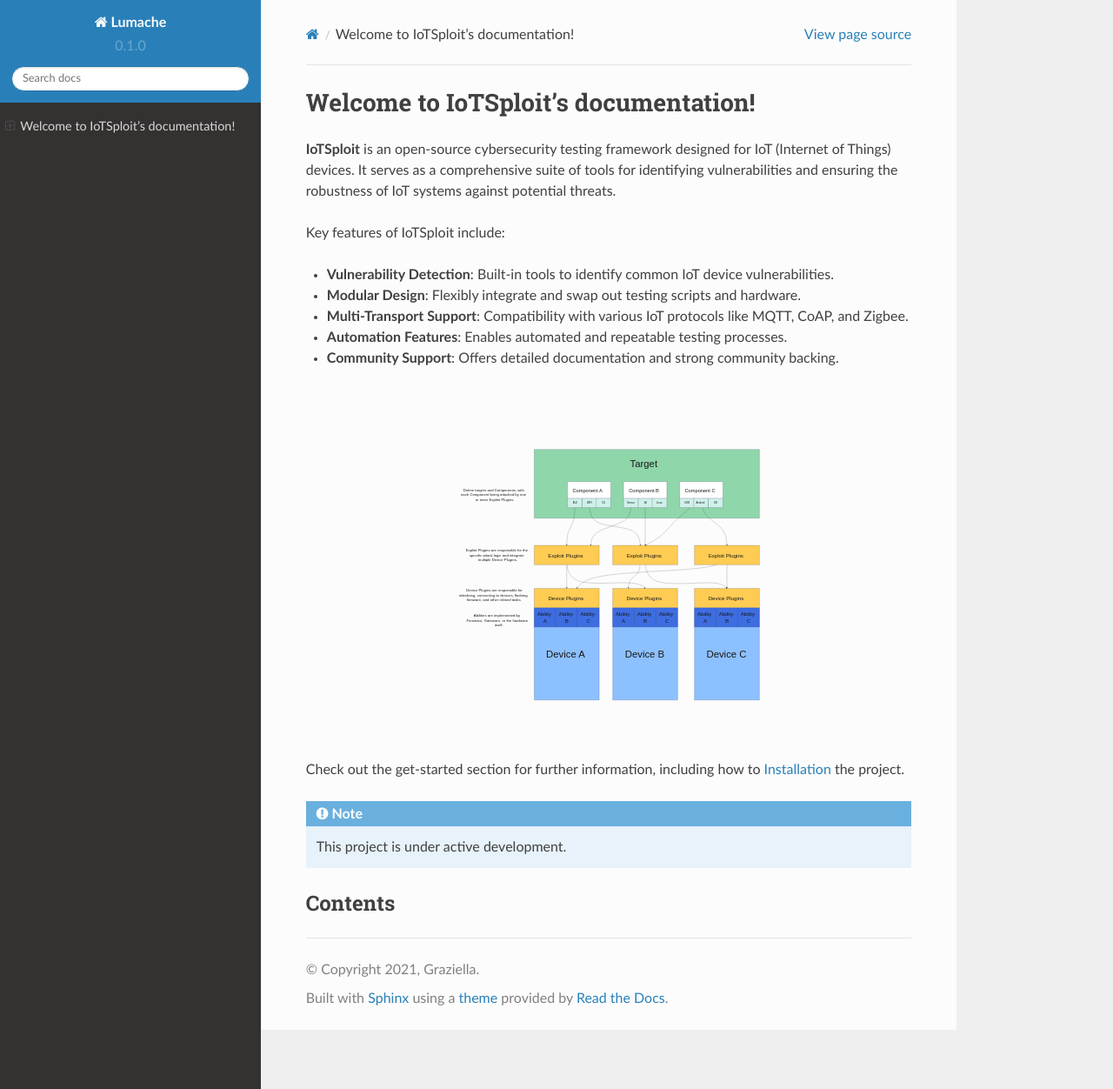
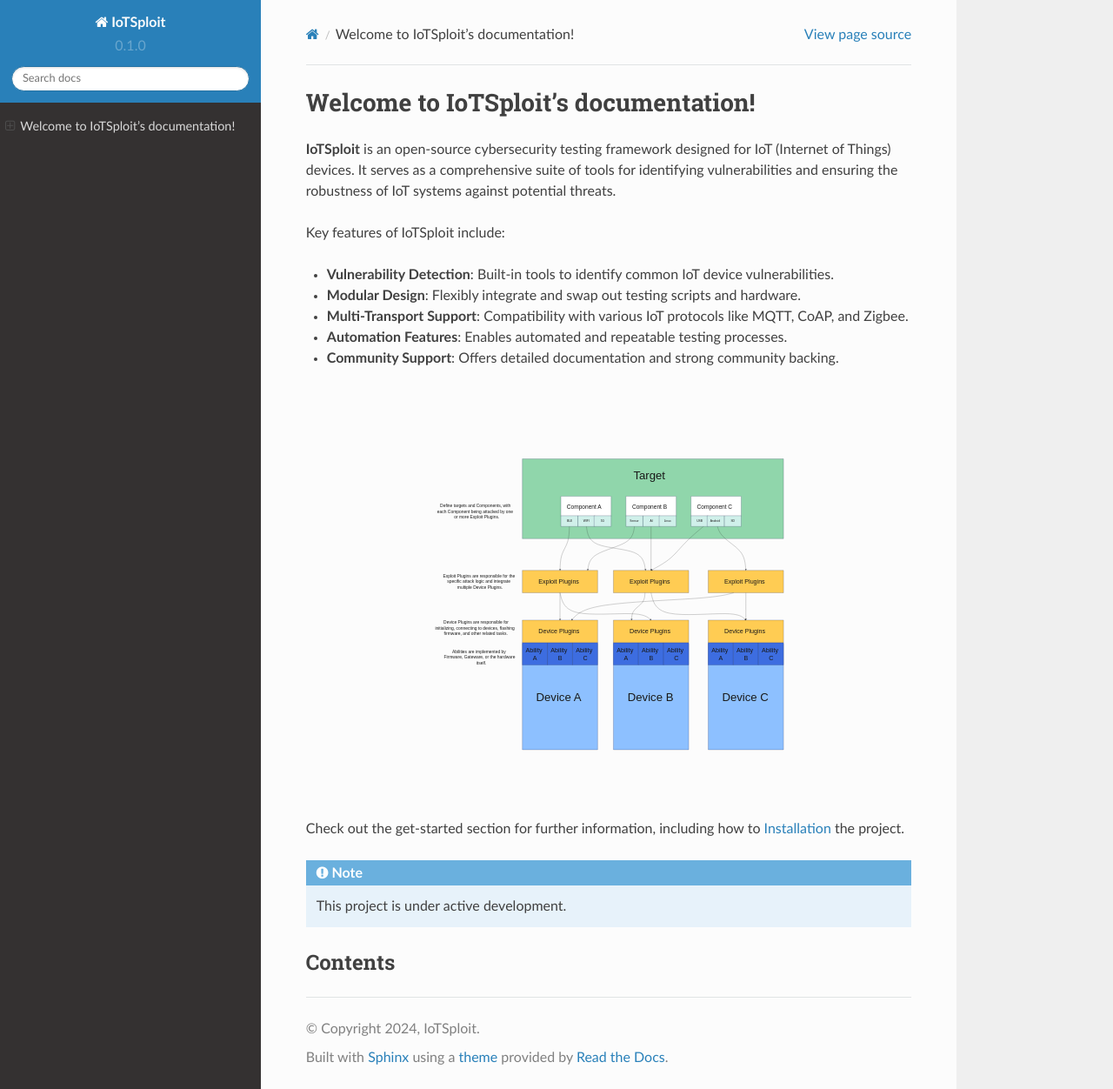
Before and after one commit to TKXB/iotsploit-tutorial, a Sphinx documentation site: the page built from docs/source/index.rst, in a window 1280 px wide and 1252 px high. Shown: the whole window at 87% size. Built offline with Sphinx 7.4.7 and the Read the Docs theme 2.0.0, drawn with Linux system fonts in a browser that asks for light colours; pages that are not in the unit, such as notebooks, are missing from menus.

Commit message:
increase image size

```diff
--- a/docs/source/conf.py
+++ b/docs/source/conf.py
@@ -2,9 +2,9 @@
 
 # -- Project information
 
-project = 'Lumache'
-copyright = '2021, Graziella'
-author = 'Graziella'
+project = 'IoTSploit'
+copyright = '2024, IoTSploit'
+author = 'IoTSploit'
 
 release = '0.1'
 version = '0.1.0'
--- a/docs/source/index.rst
+++ b/docs/source/index.rst
@@ -14,7 +14,7 @@ Key features of IoTSploit include:
 .. image:: ../images/structure.svg
    :alt: IoTSploit Logo
    :align: center
-   :width: 600px
+   :width: 800px
 
 Check out the :doc:`get-started` section for further information, including
 how to :ref:`installation` the project.
```
